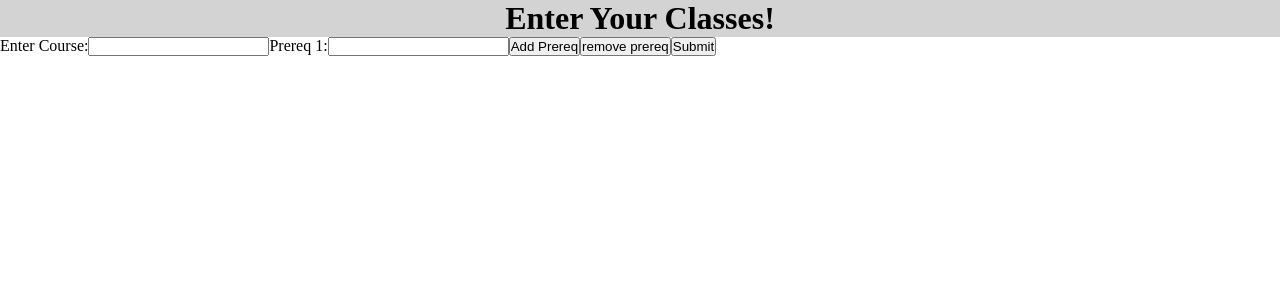
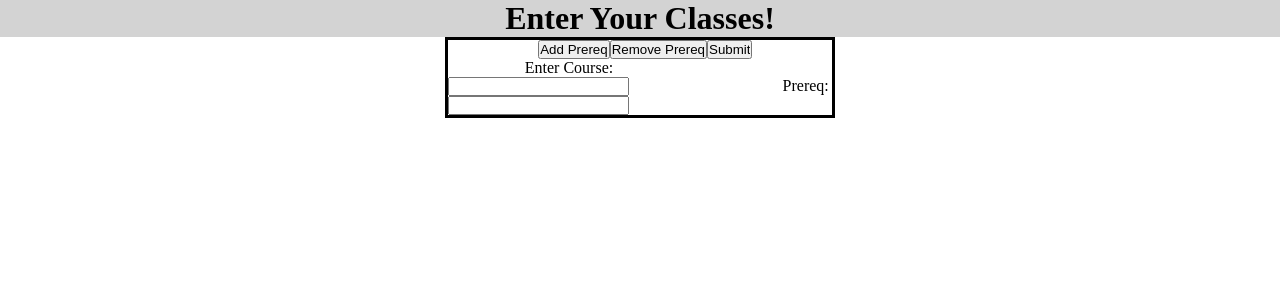
Before and after one commit to AlexanderLevinQU/class_planner, a React (Create React App) app: page / in a window 1280 px wide. Both pictures are taken after a click on the button "Add Prereq". Shown: the top 300 px of the page. Built offline with nearby package versions, Linux system fonts and the light colour scheme.

Commit message:
added basic styling

```diff
--- a/src/components/App.js
+++ b/src/components/App.js
@@ -1,6 +1,6 @@
 import React, {useState} from 'react';
 import Header from "./Header";
-
+import formStyle from "./components-styles/courseform.css"
 
 function App(){
   const [courses, setCourses] = useState([]);
@@ -51,20 +51,32 @@ function App(){
           </div>;
         })}
       </div>
-      <form id="Course Scheduler" onSubmit={handleCourses}>
-        <label>
-          Enter Course:
+      <form
+        style={formStyle}
+        className="container"
+        id="Course Scheduler"
+        onSubmit={handleCourses}>
+        <div
+        style={formStyle}
+        className="buttonContainer">
+          <input type="button" name="addprereqs" value='Add Prereq' onClick={addInput}/>
+          <input type="button" name="removeprereq" value='Remove Prereq' onClick={removeInput}/>
+          <input type="submit" value="Submit"  />
+        </div>
+        <label
+        style={formStyle}
+        className="courseContainer">
+          Enter Course:{' '}
           <input type="text" name="courses" />
         </label>
         {preReqList.map((prereqs,index) => {
-          return <label key={index}>
-            Prereq {index+1}:
+          return <label key={index}
+          style={formStyle}
+          className="preReqContainer">
+            Prereq:{' '}
             <input type="text" name="prereqs" />
         </label>
         })}
-        <input type="button" name="addprereqs" value='Add Prereq' onClick={addInput}/>
-        <input type="button" name="removeprereq" value='remove prereq' onClick={removeInput}/>
-        <input type="submit" value="Submit"  />
       </form>
     </div>
  );
--- /dev/null
+++ b/src/components/components-styles/courseform.css
@@ -0,0 +1,27 @@
+.container {
+    border: solid;
+    margin: auto;
+    width: 30%;
+}
+
+.buttonContainer{
+    position: relative;
+    margin-left: auto;
+    margin-right: auto;
+    padding-left: 7%;
+    width: 60%;
+}
+.courseContainer{
+    width: 50%; /* Can be in percentage also. */
+    height: auto;
+    position: relative;
+    margin-left: 20%;
+    margin-right: 10%;
+}
+.preReqContainer{
+    width: 50%; /* Can be in percentage also. */
+    height: auto;
+    position: relative;
+    margin-left: 30%;
+    margin-right: 10%;
+}
```
